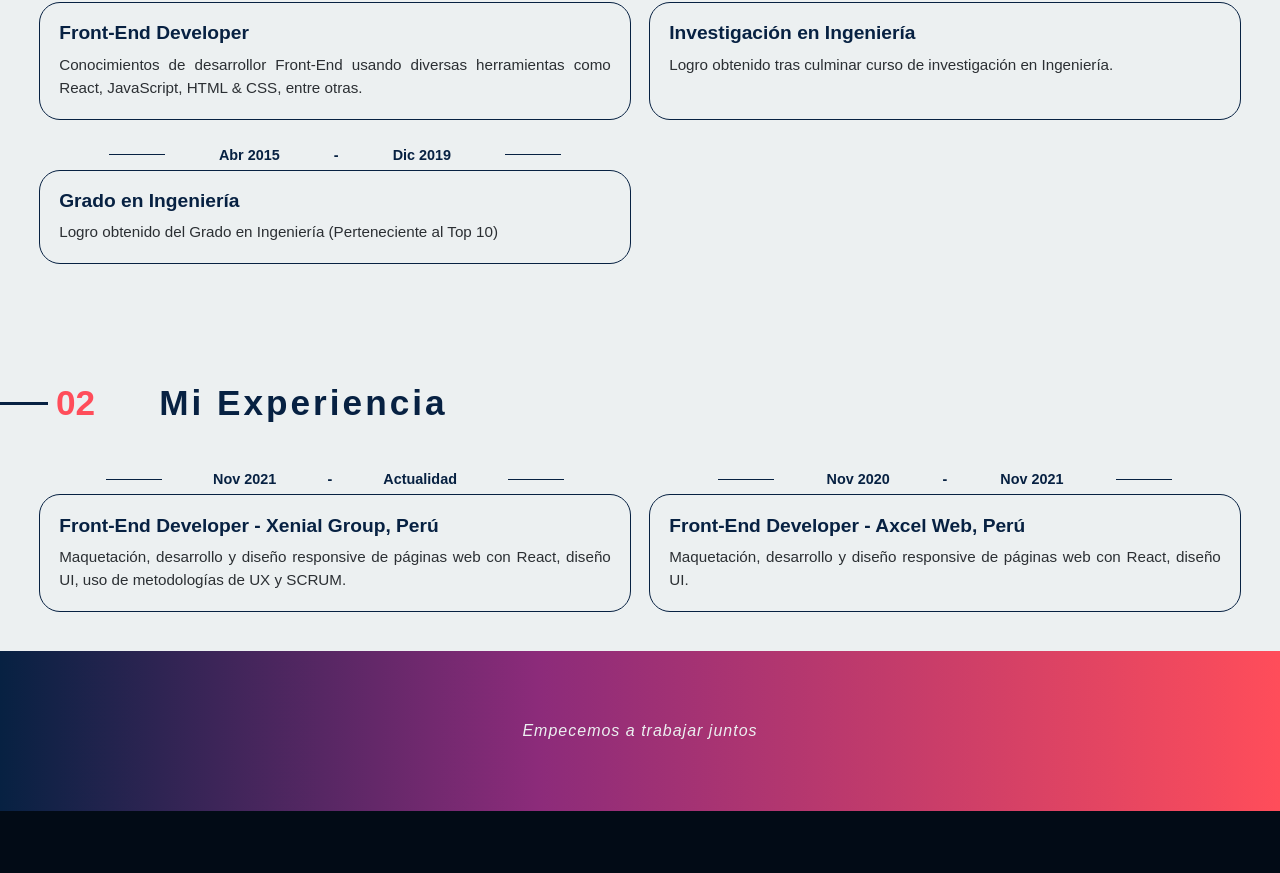
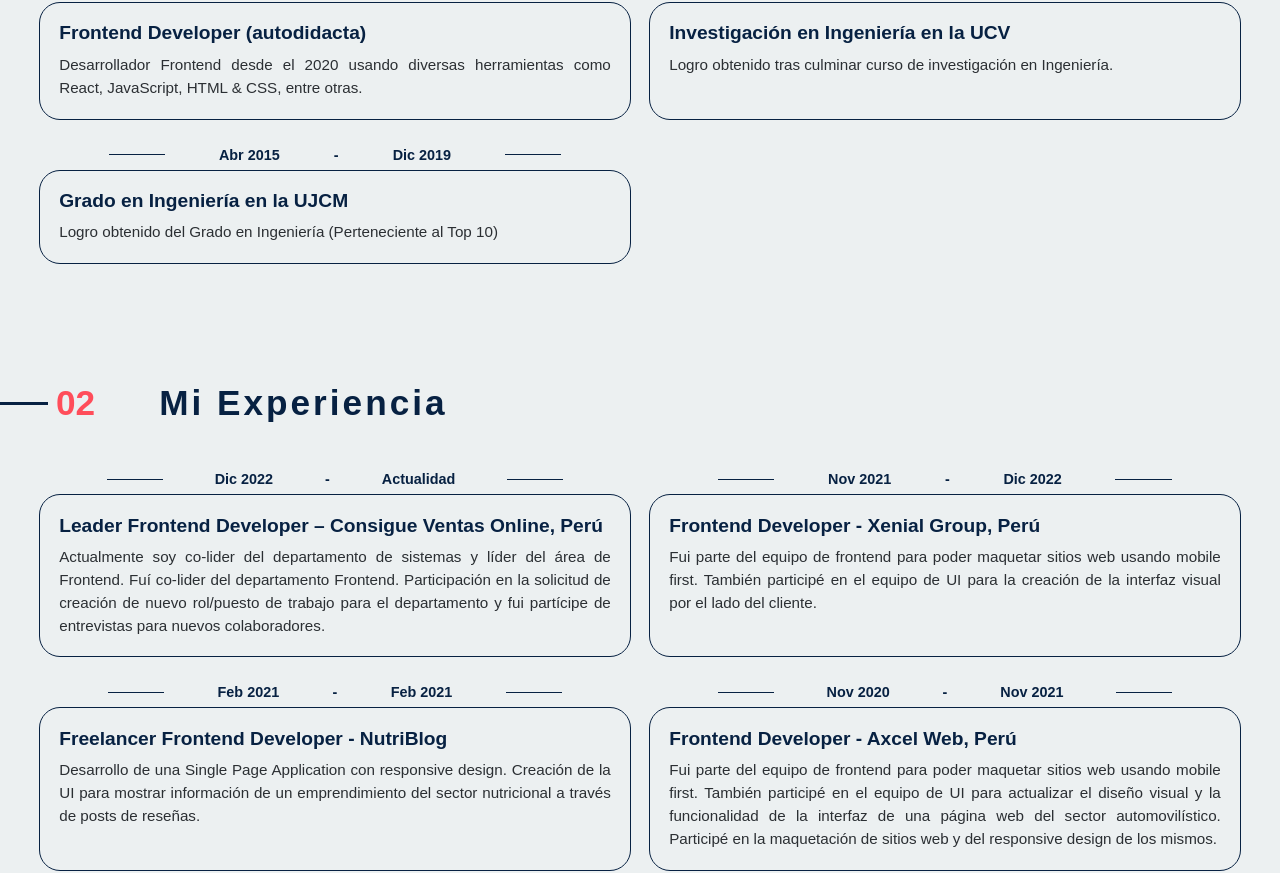
Before and after one commit to abelborit/abelborit-portfolio, a React (Create React App) app: page /#/resumen in a window 1280 px wide. Shown: the part 1045-1918 px from the top of the page. Before the commit the page ends 1856 px from the top, so only its background shows below. Built offline with nearby package versions, Linux system fonts and the light colour scheme.

Commit message:
actualizando portafolio

```diff
--- a/src/components/EducationData/EducationData.js
+++ b/src/components/EducationData/EducationData.js
@@ -3,21 +3,21 @@ import styles from "../../pages/ResumenPage/ResumenPage.module.css";
 
 const EDUCATION = [
   {
-    title: "Front-End Developer",
+    title: "Frontend Developer (autodidacta)",
     description:
-      "Conocimientos de desarrollor Front-End usando diversas herramientas como React, JavaScript, HTML & CSS, entre otras.",
+      "Desarrollador Frontend desde el 2020 usando diversas herramientas como React, JavaScript, HTML & CSS, entre otras.",
     to: "Actualidad",
     since: "Nov 2020",
   },
   {
-    title: "Investigación en Ingeniería",
+    title: "Investigación en Ingeniería en la UCV",
     description:
       "Logro obtenido tras culminar curso de investigación en Ingeniería.",
     to: "Jun 2022",
     since: "Ene 2022",
   },
   {
-    title: "Grado en Ingeniería",
+    title: "Grado en Ingeniería en la UJCM",
     description:
       "Logro obtenido del Grado en Ingeniería (Perteneciente al Top 10)",
     to: "Dic 2019",
--- a/src/components/ExperienceData/ExperienceData.js
+++ b/src/components/ExperienceData/ExperienceData.js
@@ -3,16 +3,27 @@ import styles from "../../pages/ResumenPage/ResumenPage.module.css";
 
 const EXPERIENCE = [
   {
-    title: "Front-End Developer - Xenial Group, Perú",
-    description:
-      "Maquetación, desarrollo y diseño responsive de páginas web con React, diseño UI, uso de metodologías de UX y SCRUM.",
+    title: "Leader Frontend Developer – Consigue Ventas Online, Perú",
+    description: `Actualmente soy co-lider del departamento de sistemas y líder del área de Frontend. Fuí co-lider del departamento Frontend. Participación en la solicitud de creación de nuevo rol/puesto de trabajo para el departamento y fui partícipe de entrevistas para nuevos colaboradores.
+    `,
     to: "Actualidad",
+    since: "Dic 2022",
+  },
+  {
+    title: "Frontend Developer - Xenial Group, Perú",
+    description: `Fui parte del equipo de frontend para poder maquetar sitios web usando mobile first. También participé en el equipo de UI para la creación de la interfaz visual por el lado del cliente.`,
+    to: "Dic 2022",
     since: "Nov 2021",
   },
   {
-    title: "Front-End Developer - Axcel Web, Perú",
-    description:
-      "Maquetación, desarrollo y diseño responsive de páginas web con React, diseño UI.",
+    title: "Freelancer Frontend Developer - NutriBlog",
+    description: `Desarrollo de una Single Page Application con responsive design. Creación de la UI para mostrar información de un emprendimiento del sector nutricional a través de posts de reseñas.`,
+    to: "Feb 2021",
+    since: "Feb 2021",
+  },
+  {
+    title: "Frontend Developer - Axcel Web, Perú",
+    description: `Fui parte del equipo de frontend para poder maquetar sitios web usando mobile first. También participé en el equipo de UI para actualizar el diseño visual y la funcionalidad de la interfaz de una página web del sector automovilístico. Participé en la maquetación de sitios web y del responsive design de los mismos.`,
     to: "Nov 2021",
     since: "Nov 2020",
   },
--- a/src/pages/AboutPage/AboutPage.js
+++ b/src/pages/AboutPage/AboutPage.js
@@ -8,15 +8,18 @@ import styles from "./AboutPage.module.css";
 
 const HABILIDADES = [
   "React",
+  "Redux Toolkit",
   "JavaScript",
   "HTML",
   "CSS",
   "CSS Flex",
   "CSS Grid",
+  "Styled Components",
   "SASS",
   "UI/UX",
   "Figma",
-  "Balsamiq",
+  "Git & GitHub",
+  "Postman",
   "Metodología SCRUM",
 ];
 
--- a/src/pages/ProjectsPage/ProjectsPage.js
+++ b/src/pages/ProjectsPage/ProjectsPage.js
@@ -5,21 +5,23 @@ import styles from "./ProjectsPage.module.css";
 
 const PROYECTOS = [
   {
-    title: "Frontend Developer - Xenial Group",
-    description:
-      "Fui parte del equipo de frontend para poder maquetar sitios web. También participé en el equipo de UI para la creación de la interfaz visual por el lado del cliente. Creación de componentes para reutilizarlos en diferentes partes del proyecto evitando ser redundante para optimizar el código.",
+    title: "Leader Frontend Developer – Consigue Ventas Online, Perú",
+    description: `Realizo funciones de maquetación, desarrollo y diseño responsive de un proyecto de Marketplace con React, integración con diferentes API y estilos usando Styled Components. Realicé refactorización de código para solucionar el diseño responsive aplicando mobile first. Realicé refactorización de código para solucionar problemas en la funcionalidad de la aplicación. Propuse aplicar la metodología SCRUM con reuniones diarias al inicio y fin de la jornada para evitar demoras innecesarias en el proyecto de Marketplace. Propuse el diseño y estilo que tendrá la plataforma de Marketplace.`,
   },
   /* **************************************************************************************************** */
   {
-    title: "NutriBlog - Freelancer",
-    description:
-      "Desarrollo de una Single Page Application con responsive design, creación de la UI para mostrar información de un emprendimiento del sector nutricional a través los posts de reseñas.",
+    title: "Frontend Developer - Xenial Group, Perú",
+    description: `Maquetación, desarrollo y diseño responsive de páginas web con React (usando mobile first), integración con diferentes API, diseño UI, uso de metodologías de UX y SCRUM. Creación de componentes para reutilizarlos en diferentes partes del proyecto evitando ser redundante para optimizar el código.`,
   },
   /* **************************************************************************************************** */
   {
-    title: "Frontend Developer - Axcel Web",
-    description:
-      "Fui parte del equipo de UI para actualizar el diseño visual y la funcionalidad de la interfaz de una página web del sector automovilístico. Participé en la maquetación de sitios web y del responsive design de los mismos. Creación de componentes para reutilizarlos en diferentes partes de los proyectos evitando ser redundante para optimizar el código.",
+    title: "Freelancer Frontend Developer - NutriBlog",
+    description: `Desarrollo de una Single Page Application con responsive design. Creación de la UI para mostrar información de un emprendimiento del sector nutricional a través de posts de reseñas.`,
+  },
+  /* **************************************************************************************************** */
+  {
+    title: "Frontend Developer - Axcel Web, Perú",
+    description: `Maquetación, desarrollo y diseño responsive de páginas web con React, integración con diferentes API y diseño UI. Fui parte del equipo de UI para actualizar el diseño visual y la funcionalidad de la interfaz de una página web del sector automovilístico. Participé en la maquetación de sitios web y del responsive design de los mismos. Creación de componentes para reutilizarlos en diferentes partes de los proyectos evitando ser redundante para optimizar el código.`,
   },
 ];
 
--- a/src/pages/ProjectsPage/ProjectsPage.module.css
+++ b/src/pages/ProjectsPage/ProjectsPage.module.css
@@ -604,14 +604,14 @@
 
   .project_card {
     width: 100%;
-    height: 240px;
+    height: 100%;
   }
 }
 
 @media screen and (min-width: 1024px) {
   .project_card {
     width: 100%;
-    height: 200px;
+    height: 100%;
   }
 }
 
```
Also changed, not shown: 1 other file (tests, documents, lock files or other folders).
